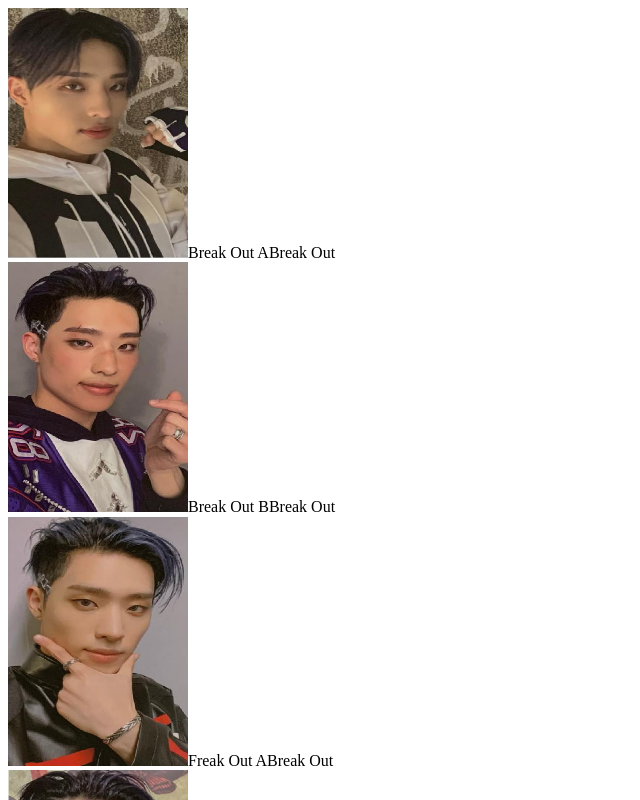
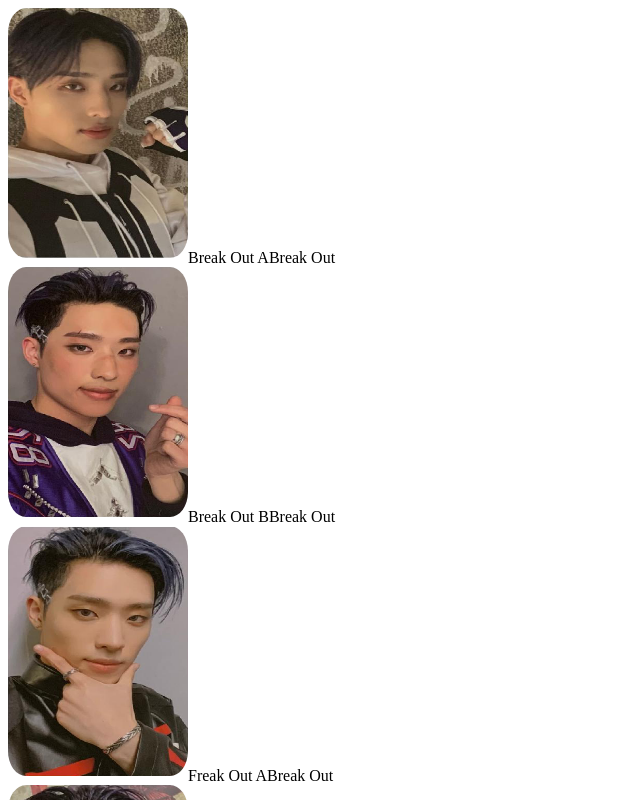
Before and after one commit to danadd/pc-collector-site, a Next.js app: page /KeehoAlbum in a window 1280 px wide. Shown: the top 800 px of the page, without its empty margins (0-640 px from the left). Built offline with nearby package versions, Linux system fonts and the light colour scheme.

Commit message:
styling working

```diff
--- a/pages/KeehoAlbum.js
+++ b/pages/KeehoAlbum.js
@@ -36,13 +36,8 @@ const KeehoAlbum = () => {
       {keehoAlbumPCs.map((keehoAlbumPC) => (
         <div key={keehoAlbumPC.id}>
           <span>
-            <img
-              src={keehoAlbumPC.img}
-              className="pc_image"
-              // will get this working later ^^
-              height="250px"
-              width="180px"
-            />
+            {/* on click the image will be greyed out and saved to their "PC List" for the first pass */}
+            <img src={keehoAlbumPC.img} className="pc_image" />
           </span>
 
           <span>{keehoAlbumPC.name}</span>
--- /dev/null
+++ b/pages/_app.js
@@ -0,0 +1,7 @@
+import "../public/global.css";
+
+function MyApp({ Component, pageProps }) {
+  return <Component {...pageProps} />;
+}
+
+export default MyApp;
--- a/public/global.css
+++ b/public/global.css
@@ -1,4 +1,6 @@
-.pc_image {
+img.pc_image {
+  border-radius: 10%;
+  margin-bottom: 5px;
   height: 250px;
   width: 180px;
 }
```
